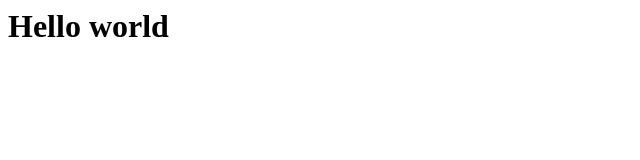
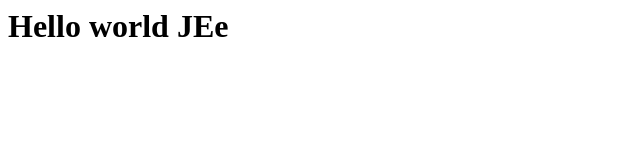
Before and after one commit to pakbootcamp2020/class1, a plain HTML site: page index.html in a window 1280 px wide. Shown: the full height of the page, 0-640 px from the left. Drawn offline with Linux system fonts and the light colour scheme.

Commit message:
Update index.html

```diff
--- a/index.html
+++ b/index.html
@@ -1,6 +1,6 @@
 <html>
 
 <body>
-	<h1>Hello world </h1>
+	<h1>Hello world JEe </h1>
 </body>
 </html>
```
